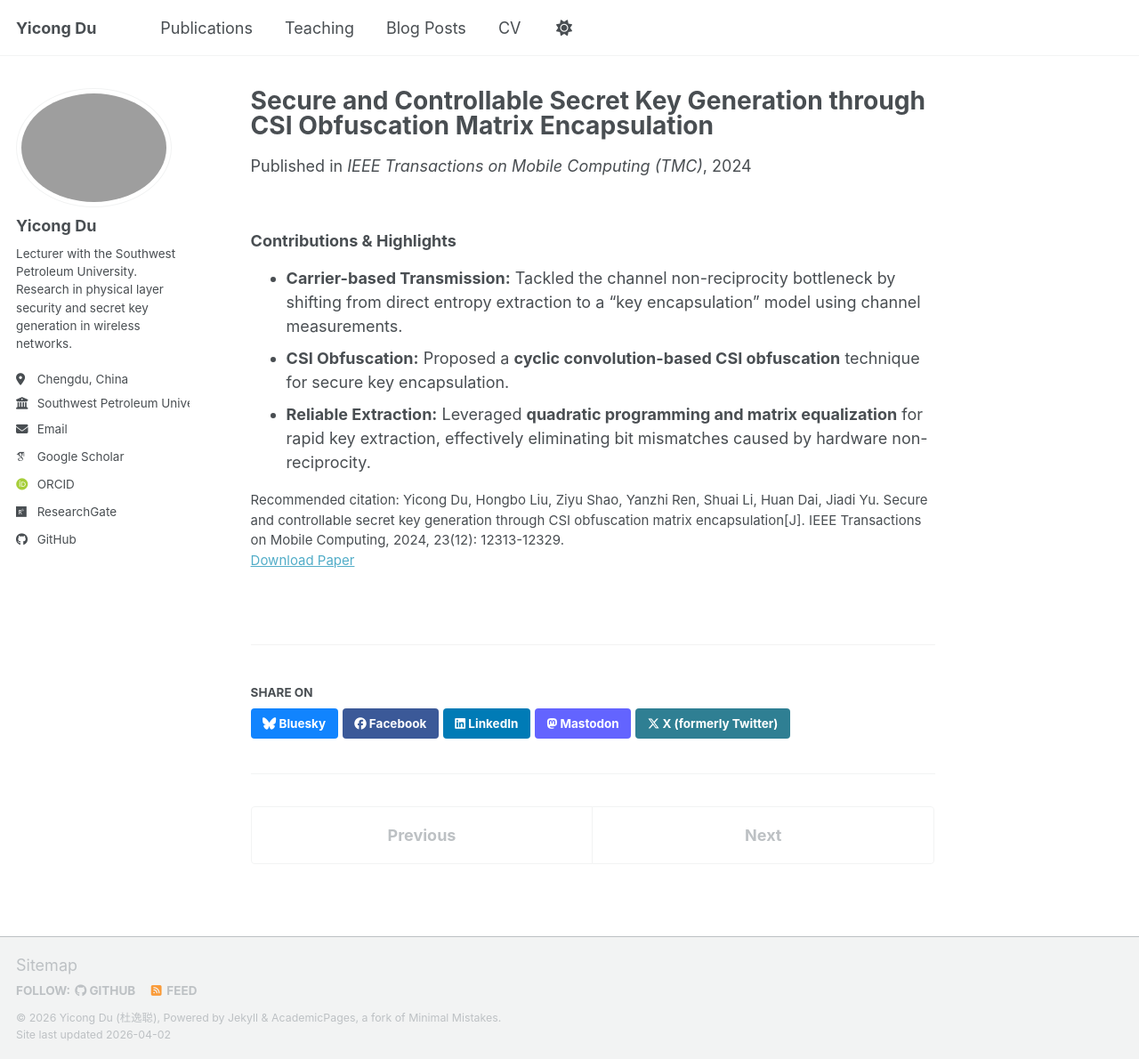
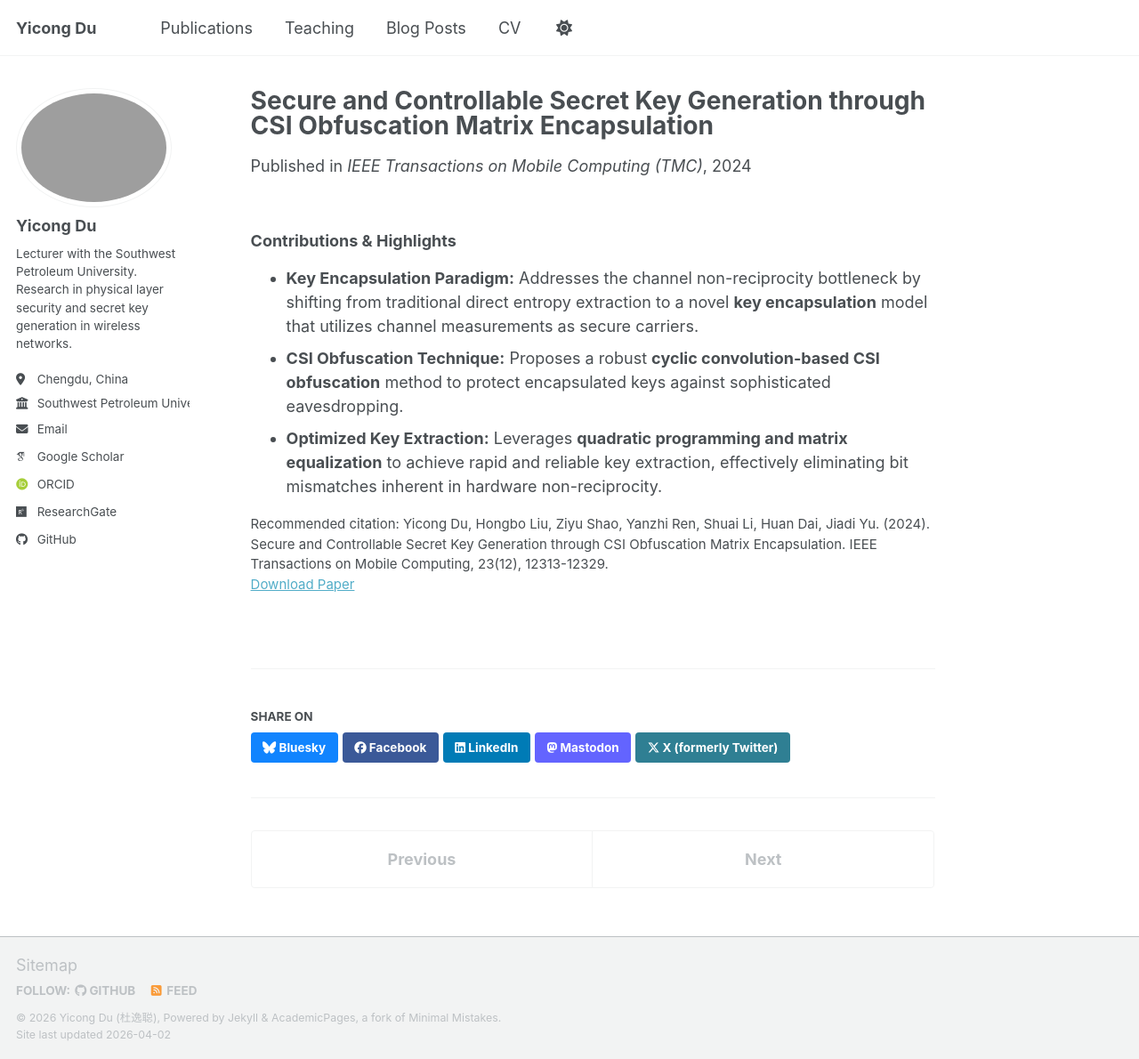
Before and after one commit to DozzzeN/yc_du, a Jekyll site: the page built from _publications/2024-05-01-csi-obfuscation-matrix.md, in a window 1280 px wide and 1190 px high. Shown: the whole window at 89% size. Built offline with Jekyll 4.4.1, drawn with Linux system fonts in a browser that asks for light colours; some web fonts are replaced; a script bundle is joined from its source files by our own code; library files that are not in the unit come from our copies.

Commit message:
Update publication details and enhance contributions

```diff
--- a/_publications/2024-05-01-csi-obfuscation-matrix.md
+++ b/_publications/2024-05-01-csi-obfuscation-matrix.md
@@ -3,14 +3,14 @@ title: "Secure and Controllable Secret Key Generation through CSI Obfuscation Ma
 collection: publications
 category: manuscripts
 permalink: /publication/2024-tmc-csi-obfuscation
-excerpt: 'Tackles channel non-reciprocity by utilizing channel measurements as a secure carrier for pre-shared keys.'
+excerpt: "Tackles channel non-reciprocity by utilizing channel measurements as a secure carrier for pre-shared keys."
 date: 2024-05-01
-venue: 'IEEE Transactions on Mobile Computing (TMC)'
-paperurl: 'https://ieeexplore.ieee.org/document/10382531'
-citation: 'Yicong Du, Hongbo Liu, Ziyu Shao, Yanzhi Ren, Shuai Li, Huan Dai, Jiadi Yu. Secure and controllable secret key generation through CSI obfuscation matrix encapsulation[J]. IEEE Transactions on Mobile Computing, 2024, 23(12): 12313-12329.'
+venue: "IEEE Transactions on Mobile Computing (TMC)"
+paperurl: "https://ieeexplore.ieee.org/document/10382531"
+citation: "Yicong Du, Hongbo Liu, Ziyu Shao, Yanzhi Ren, Shuai Li, Huan Dai, Jiadi Yu. (2024). Secure and Controllable Secret Key Generation through CSI Obfuscation Matrix Encapsulation. IEEE Transactions on Mobile Computing, 23(12), 12313-12329."
 ---
 
 ### Contributions & Highlights
-* **Carrier-based Transmission:** Tackled the channel non-reciprocity bottleneck by shifting from direct entropy extraction to a "key encapsulation" model using channel measurements.
-* **CSI Obfuscation:** Proposed a **cyclic convolution-based CSI obfuscation** technique for secure key encapsulation.
-* **Reliable Extraction:** Leveraged **quadratic programming and matrix equalization** for rapid key extraction, effectively eliminating bit mismatches caused by hardware non-reciprocity.
+* **Key Encapsulation Paradigm:** Addresses the channel non-reciprocity bottleneck by shifting from traditional direct entropy extraction to a novel **key encapsulation** model that utilizes channel measurements as secure carriers.
+* **CSI Obfuscation Technique:** Proposes a robust **cyclic convolution-based CSI obfuscation** method to protect encapsulated keys against sophisticated eavesdropping.
+* **Optimized Key Extraction:** Leverages **quadratic programming and matrix equalization** to achieve rapid and reliable key extraction, effectively eliminating bit mismatches inherent in hardware non-reciprocity.
```
